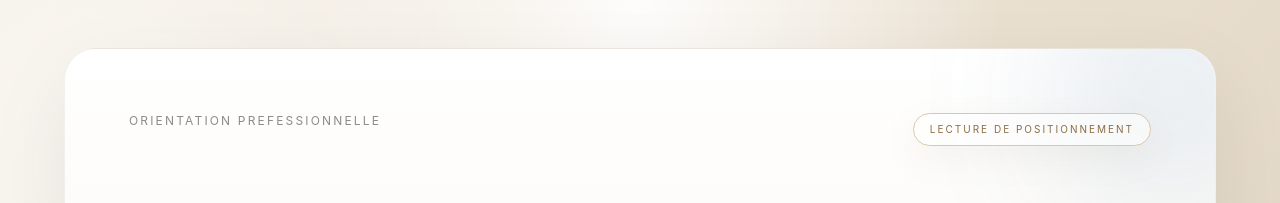
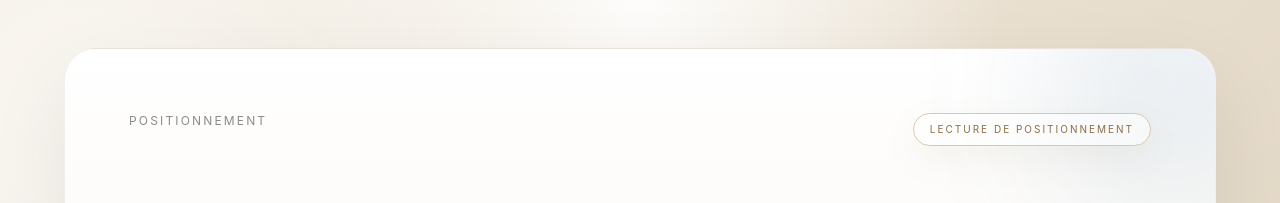
Before and after one commit to arnaudcrestey/POINT-ENTREE-HUB, a Next.js app: page / in a window 1280 px wide. Shown: the top 203 px of the page. Built offline with nearby package versions, Linux system fonts and the light colour scheme.

Commit message:
Change text from 'Orientation prefessionnelle' to 'Positionnement'

```diff
--- a/components/signature.tsx
+++ b/components/signature.tsx
@@ -1,7 +1,7 @@
 export function Signature() {
   return (
     <p className="text-xs tracking-[0.18em] text-black/45 uppercase">
-      Orientation prefessionnelle
+      Positionnement
     </p>
   );
 }
```
